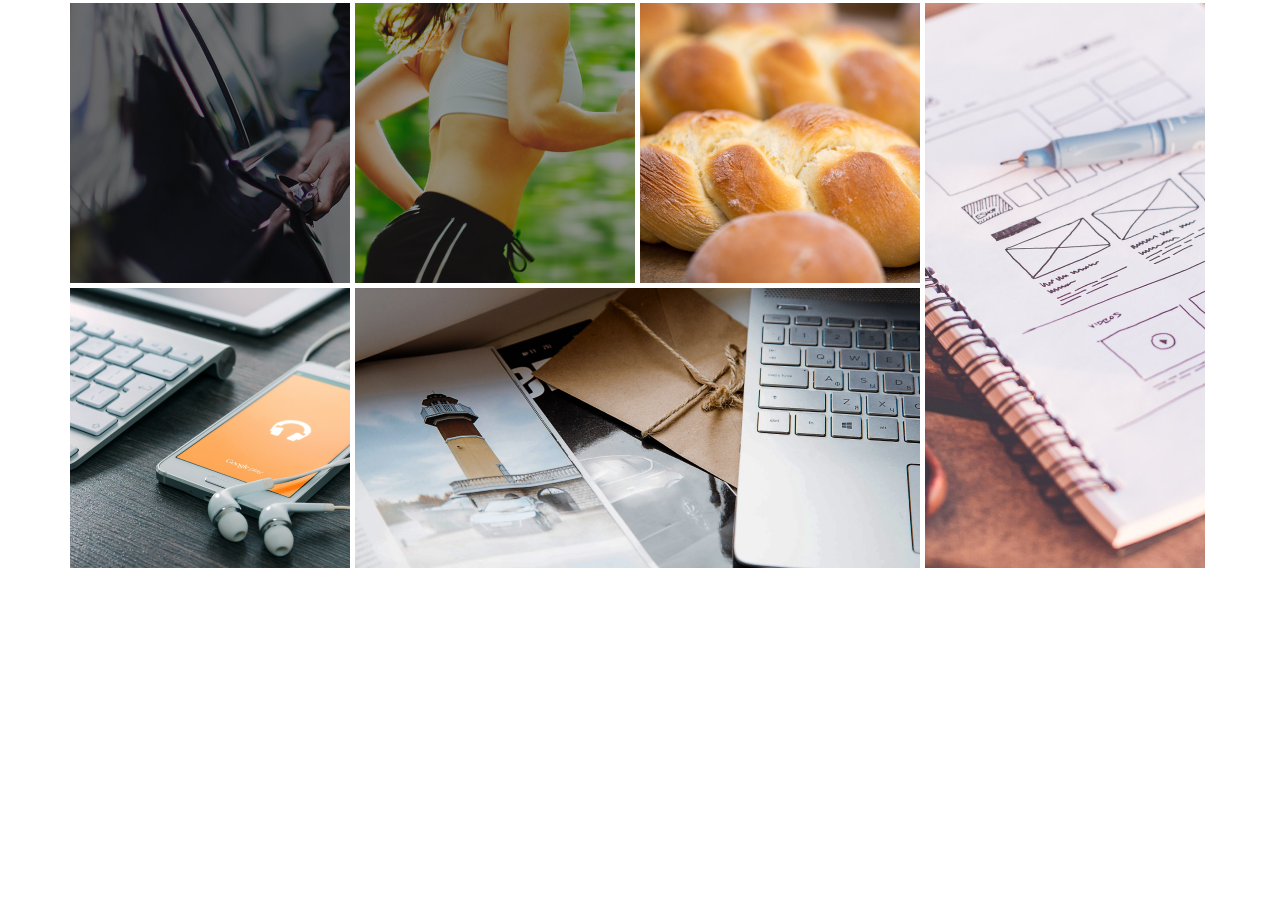
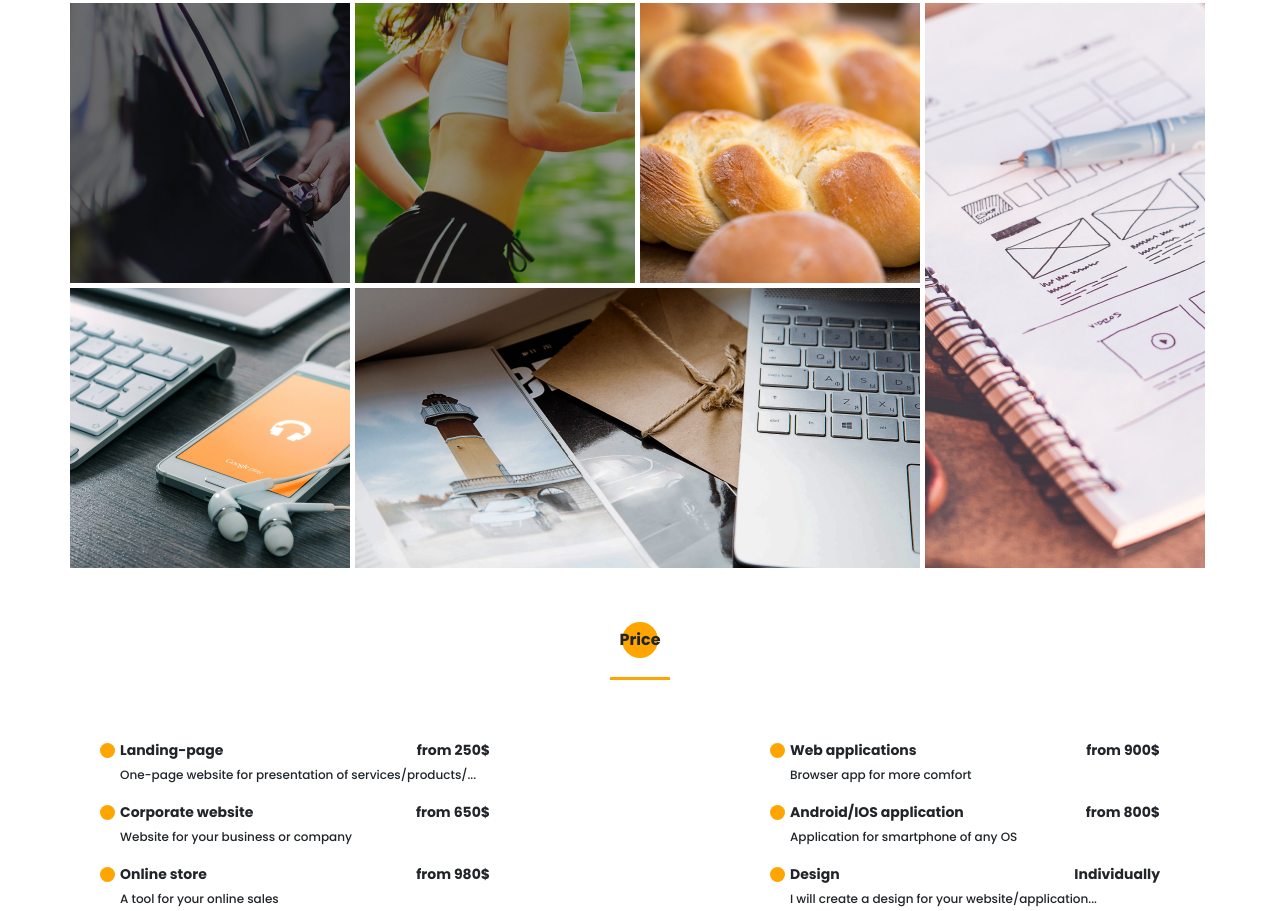
Before and after one commit to AlisherAmonov/portfolio, a plain HTML site: page src/index.html in a window 1280 px wide. Shown: the part 3734-4645 px from the top of the page. Before the commit the page ends 4302 px from the top, so only its background shows below. Drawn offline with Linux system fonts and the light colour scheme.

Commit message:
Sixth screen

```diff
--- a/src/index.html
+++ b/src/index.html
@@ -562,7 +562,7 @@
           </div>
           <div class="skills__ratings-item">
             <div class="title title_fz14 skills__ratings-title">
-              Creating applications
+              Creating apps
             </div>
             <div class="skills__ratings-counter">85%</div>
             <div class="skills__ratings-line">
@@ -633,6 +633,48 @@
         </div>
       </div>
     </section>
+    <section class="price">
+      <div class="container">
+        <div class="title title_fz16 title__section-title">Price</div>
+        <div class="divider"></div>
+        <div class="price__list">
+          <div class="price__item">
+            <div class="price__type">Landing-page</div>
+            <div class="price__count">from 250$</div>
+            <div class="price__descr">
+              One-page website for presentation of services/products/...
+            </div>
+          </div>
+          <div class="price__item">
+            <div class="price__type">Web applications</div>
+            <div class="price__count">from 900$</div>
+            <div class="price__descr">Browser app for more comfort</div>
+          </div>
+          <div class="price__item">
+            <div class="price__type">Corporate website</div>
+            <div class="price__count">from 650$</div>
+            <div class="price__descr">Website for your business or company</div>
+          </div>
+          <div class="price__item">
+            <div class="price__type">Android/IOS application</div>
+            <div class="price__count">from 800$</div>
+            <div class="price__descr">Application for smartphone of any OS</div>
+          </div>
+          <div class="price__item">
+            <div class="price__type">Online store</div>
+            <div class="price__count">from 980$</div>
+            <div class="price__descr">A tool for your online sales</div>
+          </div>
+          <div class="price__item">
+            <div class="price__type">Design</div>
+            <div class="price__count">Individually</div>
+            <div class="price__descr">
+              I will create a design for your website/application...
+            </div>
+          </div>
+        </div>
+      </div>
+    </section>
     <script src="js/script.js"></script>
   </body>
 </html>
--- /dev/null
+++ b/src/sass/blocks/_price.scss
@@ -0,0 +1,43 @@
+.price {
+  padding-top: 60px;
+  &__list {
+    margin-top: 60px;
+    padding: 0 50px;
+    display: grid;
+    grid-template: repeat(3, minmax(45px, auto)) / repeat(2, 370px);
+    grid-auto-rows: minmax(45px, auto);
+    justify-content: space-between;
+    row-gap: 15px;
+  }
+  &__item {
+    position: relative;
+    display: grid;
+    grid-template: repeat(2, minmax(21px, auto)) / repeat(2, auto);
+    row-gap: 5px;
+    justify-content: space-between;
+    &:before {
+      content: '';
+      width: 15px;
+      height: 15px;
+      background-color: $main-color;
+      border-radius: 100%;
+      position: absolute;
+      top: 3px;
+      left: -20px;
+    }
+  }
+  &__type,
+  &__count {
+    font-size: 14px;
+    line-height: 21px;
+    font-weight: bold;
+  }
+  &__count {
+    justify-self: end;
+  }
+  &__descr {
+    grid-column: 1 / 3;
+    font-size: 12px;
+    line-height: 18px;
+  }
+}
--- a/src/sass/blocks/_skills.scss
+++ b/src/sass/blocks/_skills.scss
@@ -35,6 +35,8 @@
     &-item {
       display: grid;
       grid-template: minmax(21px, auto) 14px / 200px 35px;
+      justify-content: space-between;
+      align-content: space-between;
     }
     &-title {
       position: relative;
--- a/src/sass/style.scss
+++ b/src/sass/style.scss
@@ -31,3 +31,4 @@
 @import 'blocks/resume';
 @import 'blocks/skills';
 @import 'blocks/portfolio';
+@import 'blocks/price';
```
Also changed, not shown: dist/index.html (+1 -1 lines), dist/css/style.min.css, src/css/style.min.css, 1 other file.
